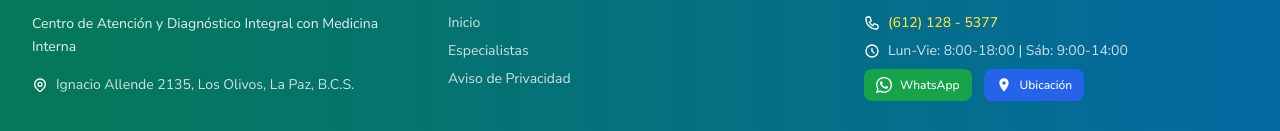
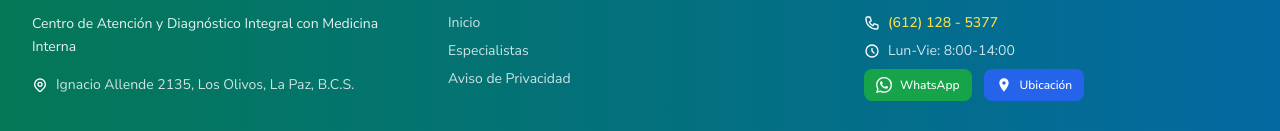
Before and after one commit to GustavoJosh/WebDirectory, a plain HTML site: page index.html in a window 1280 px wide. Shown: the part 910-1041 px from the top of the page. Drawn offline with nearby package versions, Linux system fonts and the light colour scheme.

Commit message:
cambios al horario

```diff
--- a/index.html
+++ b/index.html
@@ -158,7 +158,7 @@
                             <svg class="w-4 h-4 flex-shrink-0" fill="none" stroke="currentColor" viewBox="0 0 24 24">
                                 <path stroke-linecap="round" stroke-linejoin="round" stroke-width="2" d="M12 8v4l3 3m6-3a9 9 0 11-18 0 9 9 0 0118 0z"></path>
                             </svg>
-                            <span class="text-white/80">Lun-Vie: 8:00-18:00 | Sáb: 9:00-14:00</span>
+                            <span class="text-white/80">Lun-Vie: 8:00-14:00 </span>
                         </div>
 
                         <div class="mt-3 flex items-center space-x-3">
```
